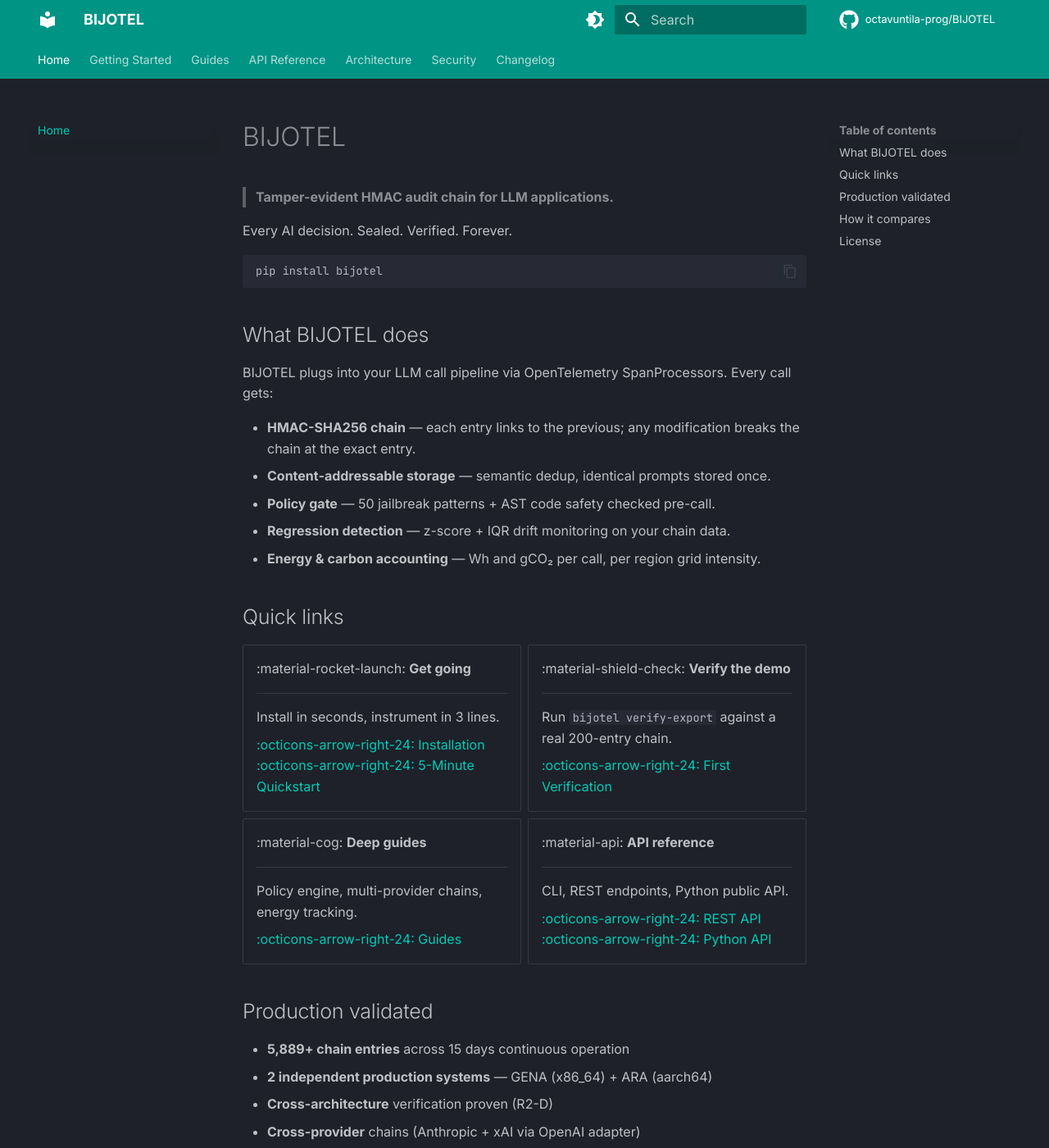
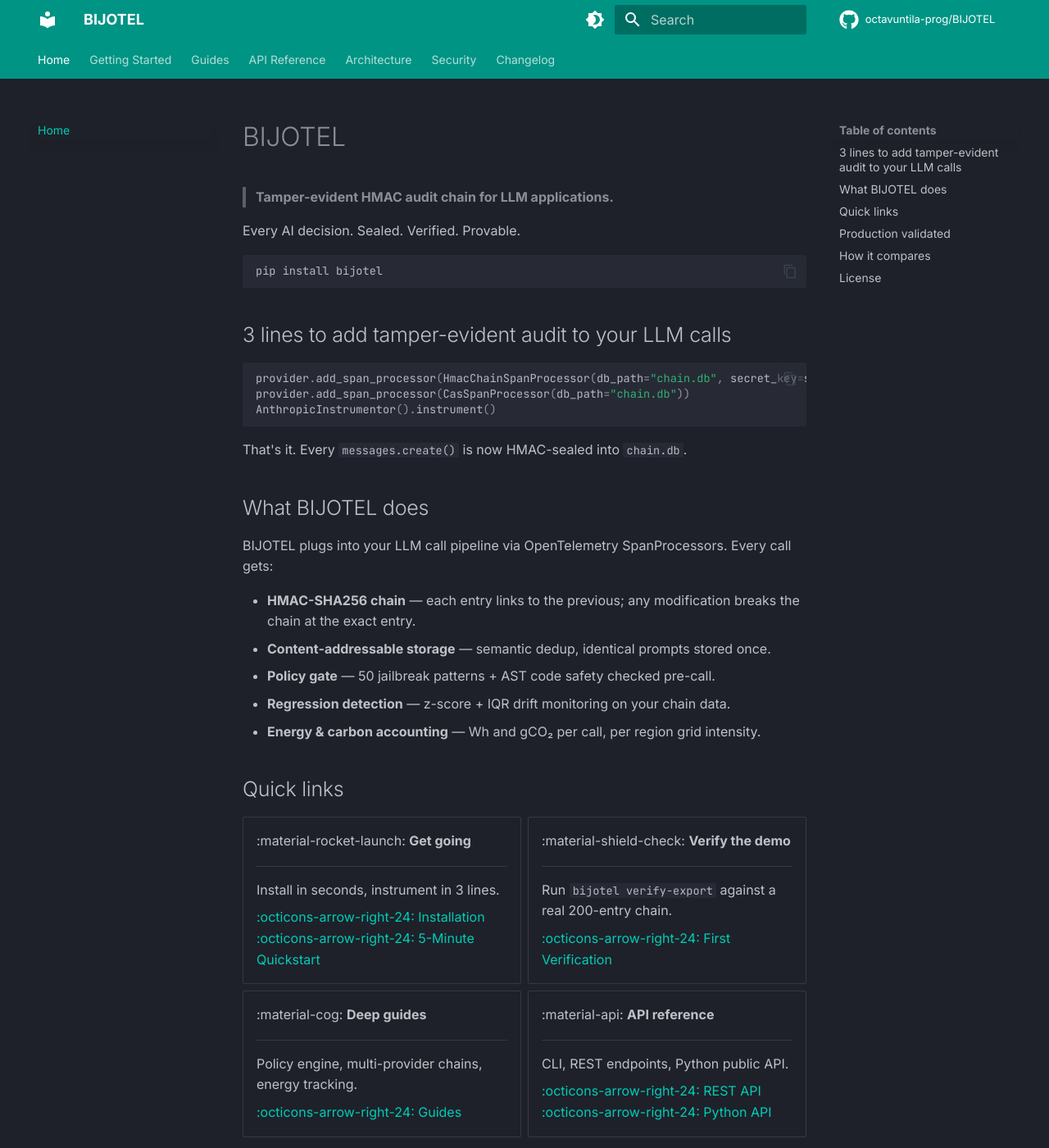
Before and after one commit to octavuntila-prog/BIJOTEL, an MkDocs documentation site: the page built from docs/index.md, in a window 1280 px wide and 1400 px high. Shown: the whole window at 82% size. Built offline with MkDocs 1.6.1 and Material for MkDocs 9.7.7, drawn with Linux system fonts in a browser that asks for light colours; comment, search, counter and statistics services are not loaded; some of the changed text lies outside the part shown.

Commit message:
docs: external eval fixes — About/Provable/GENA+ARA/code-snippet
Closes 7 findings from external evaluation review:

1. Tagline "Forever" → "Provable" (M2-honest: provability is the actual
   guarantee; permanent storage is not promised).
2. "2 independent production systems" → explicitly named: GENA
   (9-ecosystem AI mesh, x86_64, Nuremberg) + ARA (AI Research Agency,
   aarch64, Helsinki).
3. docs/index.md: 3-line above-the-fold code snippet (HmacChainSpanProcessor)
   so first-time visitors see how to wire BIJOTEL immediately.
4. README.md: status block updated v2.0.5 → v2.0.6, GENA/ARA named
   explicitly, deploy count 14 → 15 wheels.

Landing page (bijotel-launch-bundle/index.html, deployed via wrangler
pages) and safety-skills-draft/ updated outside this repo. Verified all
5 post-fix probes pass on bijotel.whiteandpoint.com and
docs.bijotel.whiteandpoint.com.

No code change. No version bump (docs-only).

````diff
--- a/docs/index.md
+++ b/docs/index.md
@@ -2,11 +2,21 @@
 
 > **Tamper-evident HMAC audit chain for LLM applications.**
 
-Every AI decision. Sealed. Verified. Forever.
+Every AI decision. Sealed. Verified. Provable.
 
 ```bash
 pip install bijotel
 ```
+
+## 3 lines to add tamper-evident audit to your LLM calls
+
+```python
+provider.add_span_processor(HmacChainSpanProcessor(db_path="chain.db", secret_key=secret))
+provider.add_span_processor(CasSpanProcessor(db_path="chain.db"))
+AnthropicInstrumentor().instrument()
+```
+
+That's it. Every `messages.create()` is now HMAC-sealed into `chain.db`.
 
 ## What BIJOTEL does
 
````
Also changed, not shown: other parts of docs/index.md (+2 -1 lines), README.md (+9 -7 lines).
